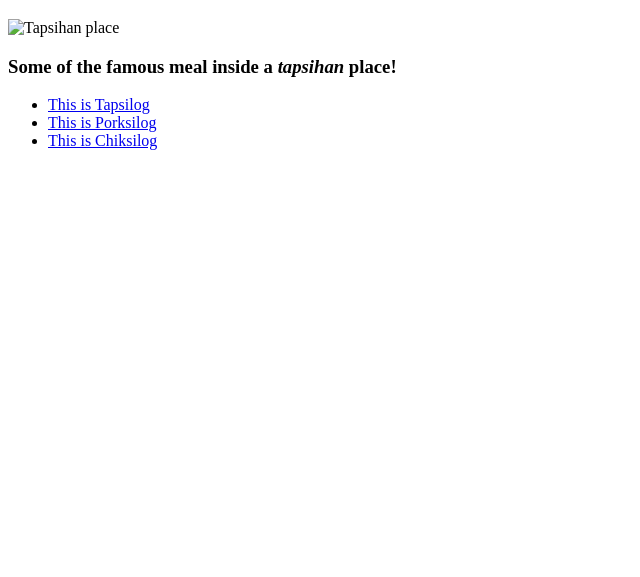
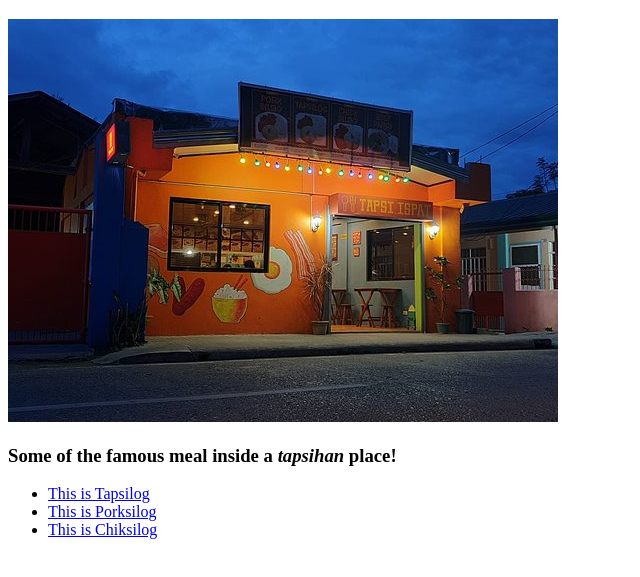
Before and after one commit to JocelwithL/odin-recipes, a plain HTML site: page index.html in a window 1280 px wide. Shown: the part 61-638 px from the top of the page, without its empty margins (0-640 px from the left). Drawn offline with Linux system fonts and the light colour scheme.

Commit message:
Edit image source for the tapsihan.jpg

```diff
--- a/index.html
+++ b/index.html
@@ -8,7 +8,7 @@
 </head>
 <body>
     <h1>Filipino go-to meals</h1>
-    <img src="recipes/tapsihan.jpg" alt="Tapsihan place">
+    <img src="../images/tapsihan.jpg" alt="Tapsihan place">
     <h3>Some of the famous meal inside a <em>tapsihan</em> place!</h3>
     <ul>
         <li><a href="recipes/Tapsilog.html">This is Tapsilog</a></li>
```
